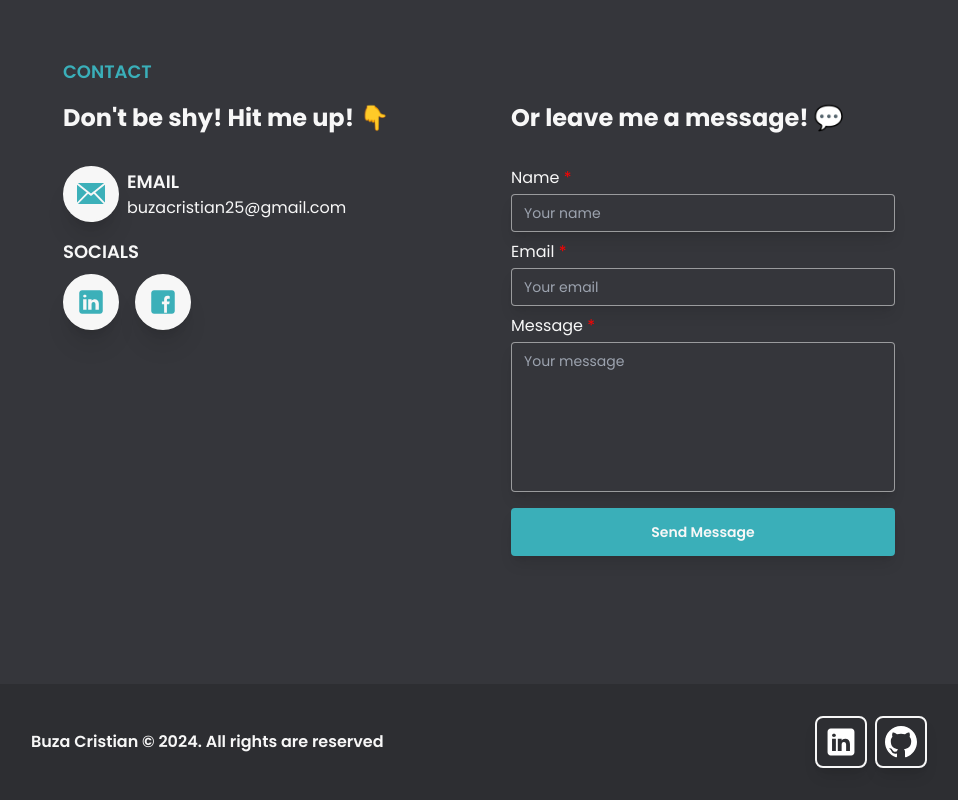
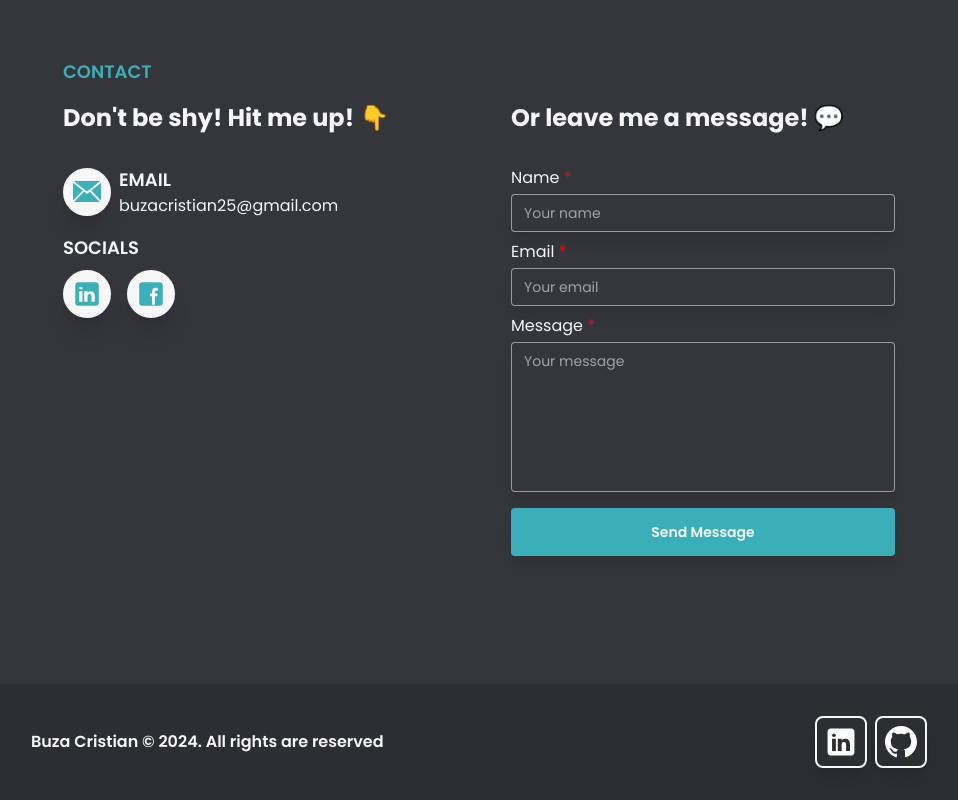
Before and after one commit to poofy25/portfolio, a Next.js app: page / in a window 1280 px wide. Shown: the part 3090-3890 px from the top of the page, without its empty margins (161-1119 px from the left). Built offline with nearby package versions, Linux system fonts and the light colour scheme.

Commit message:
fixed socials sizes

```diff
--- a/src/components/Contact/Contact.jsx
+++ b/src/components/Contact/Contact.jsx
@@ -19,7 +19,7 @@ export default function ContactSection () {
                     <h2 className='mb-8 mt-4 text-center lg:text-start'>Don&apos;t be shy! Hit me up! 👇</h2>
 
                     <div className="flex items-center h-fit w-full gap-2 mb-4">
-                        <Link href='mailto:buzacristian25@gmail.com' className="bg-secondary rounded-full shadow-xl w-fit h-full p-3 border-2 border-solid border-secondary hover:bg-primary-light transition-all">
+                        <Link href='mailto:buzacristian25@gmail.com' className="bg-secondary rounded-full shadow-xl w-fit  p-2 border-2 border-solid border-secondary hover:bg-primary-light transition-all">
                             <Image className="blackToComply"  src={MailSVG} width='28' height='28'/>
                         </Link>
                         <div className="flex flex-col">
@@ -30,12 +30,12 @@ export default function ContactSection () {
                     <h3 className="mb-2">SOCIALS</h3>
                     <div className="flex gap-4 items-start">
                         <div className="flex items-center h-fit gap-2 ">
-                            <Link href='https://md.linkedin.com/in/buza-cristian-3006b8266' target="_blank" className="bg-secondary rounded-full shadow-xl w-fit h-full p-3 border-2 border-solid border-secondary hover:bg-primary-light transition-all">
+                            <Link href='https://md.linkedin.com/in/buza-cristian-3006b8266' target="_blank" className="bg-secondary rounded-full shadow-xl w-fit h-full p-2 border-2 border-solid border-secondary hover:bg-primary-light transition-all">
                                 <Image className="blackToComply"  src={LinkedInSVG} width='28' height='28'/>
                             </Link>
                         </div>
                         <div className="flex items-center h-fit gap-2">
-                            <Link href='https://www.facebook.com/buzacristian25/' target="_blank" className="bg-secondary rounded-full shadow-xl w-fit h-full p-3 border-2 border-solid border-secondary hover:bg-primary-light transition-all">
+                            <Link href='https://www.facebook.com/buzacristian25/' target="_blank" className="bg-secondary rounded-full shadow-xl w-fit h-full p-2 border-2 border-solid border-secondary hover:bg-primary-light transition-all">
                                 <Image className="blackToComply"  src={FacebookSVG} width='28' height='28'/>
                             </Link>
                         </div>
```
